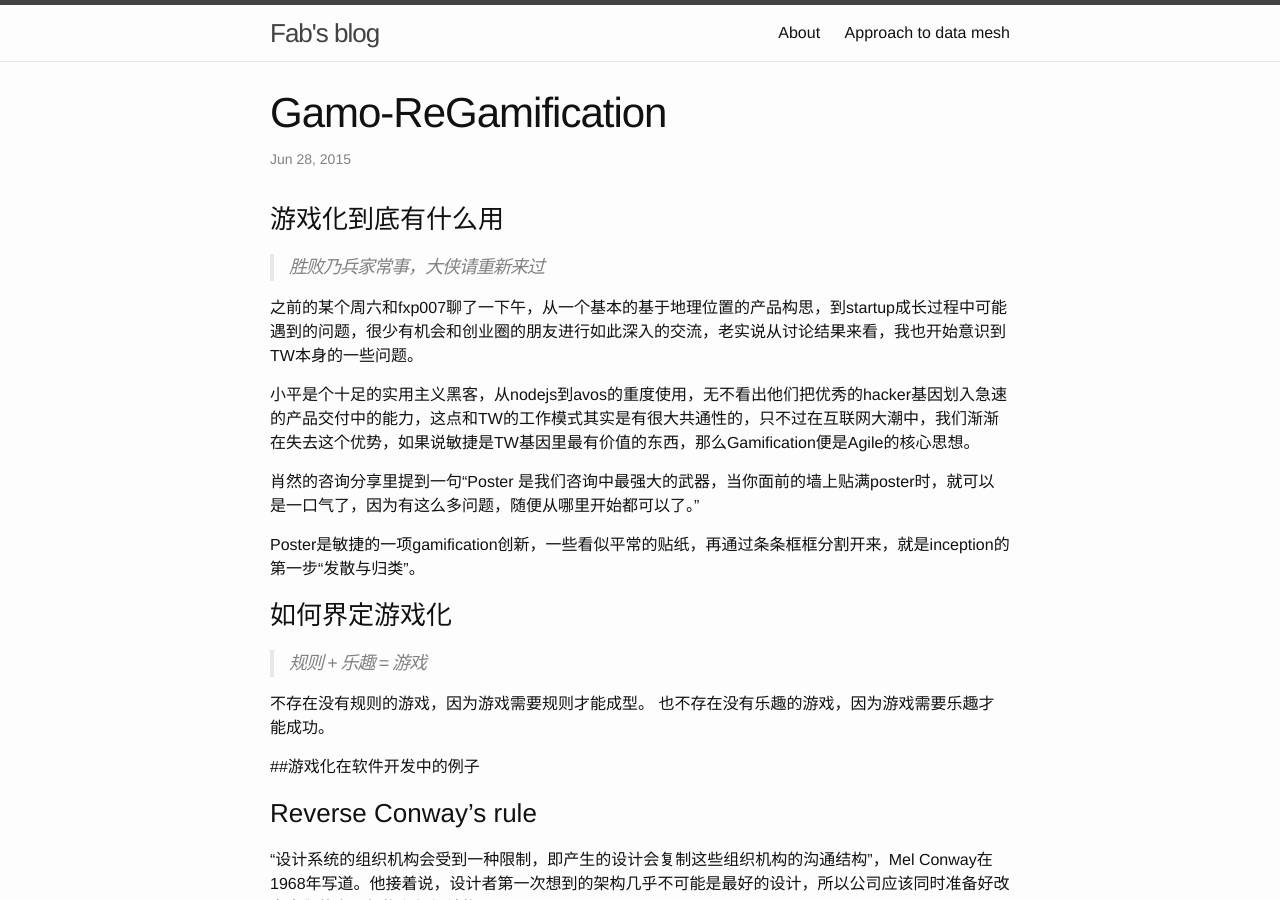
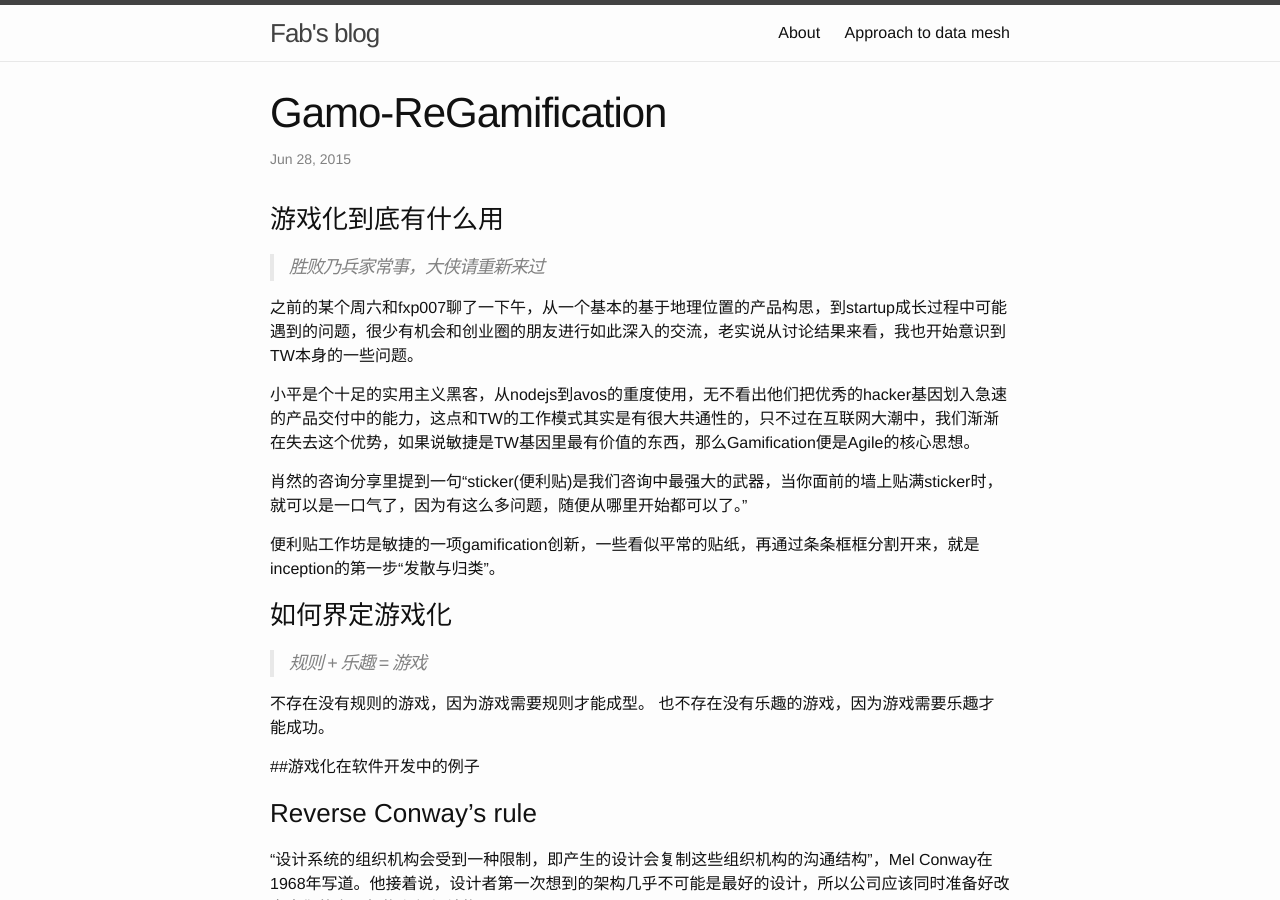
Before and after one commit to tcz001/tcz001.github.io, a Jekyll site: the page built from _posts/2015-06-28-re-gamification.md, in a window 1280 px wide and 900 px high. Built offline with Jekyll 4.4.1, drawn with Linux system fonts in a browser that asks for light colours.

Commit message:
Update 2015-06-28-re-gamification.md

```diff
--- a/_posts/2015-06-28-re-gamification.md
+++ b/_posts/2015-06-28-re-gamification.md
@@ -1,9 +1,7 @@
 ---
 published: true
-title: "Gamo-ReGamification"
+title: Gamo-ReGamification
 layout: post
-categories: ""
-splash: ""
 tags:
   - hacker
 ---
@@ -19,9 +17,9 @@ tags:
 
 小平是个十足的实用主义黑客，从nodejs到avos的重度使用，无不看出他们把优秀的hacker基因划入急速的产品交付中的能力，这点和TW的工作模式其实是有很大共通性的，只不过在互联网大潮中，我们渐渐在失去这个优势，如果说敏捷是TW基因里最有价值的东西，那么Gamification便是Agile的核心思想。
 
-肖然的咨询分享里提到一句“Poster 是我们咨询中最强大的武器，当你面前的墙上贴满poster时，就可以是一口气了，因为有这么多问题，随便从哪里开始都可以了。”
+肖然的咨询分享里提到一句“sticker(便利贴)是我们咨询中最强大的武器，当你面前的墙上贴满sticker时，就可以是一口气了，因为有这么多问题，随便从哪里开始都可以了。”
 
-Poster是敏捷的一项gamification创新，一些看似平常的贴纸，再通过条条框框分割开来，就是inception的第一步“发散与归类”。
+便利贴工作坊是敏捷的一项gamification创新，一些看似平常的贴纸，再通过条条框框分割开来，就是inception的第一步“发散与归类”。
 
 ### 如何界定游戏化
 
```
